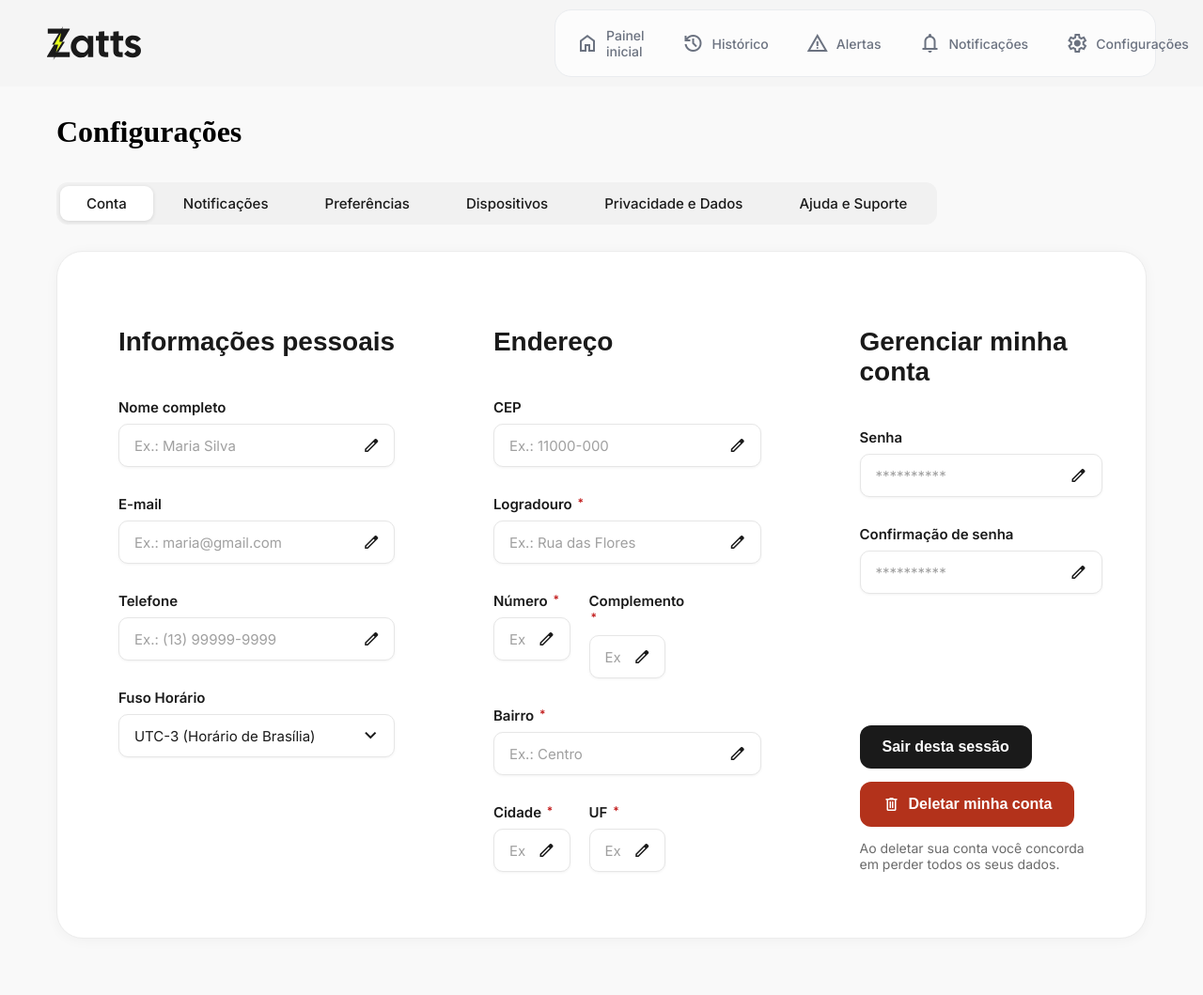
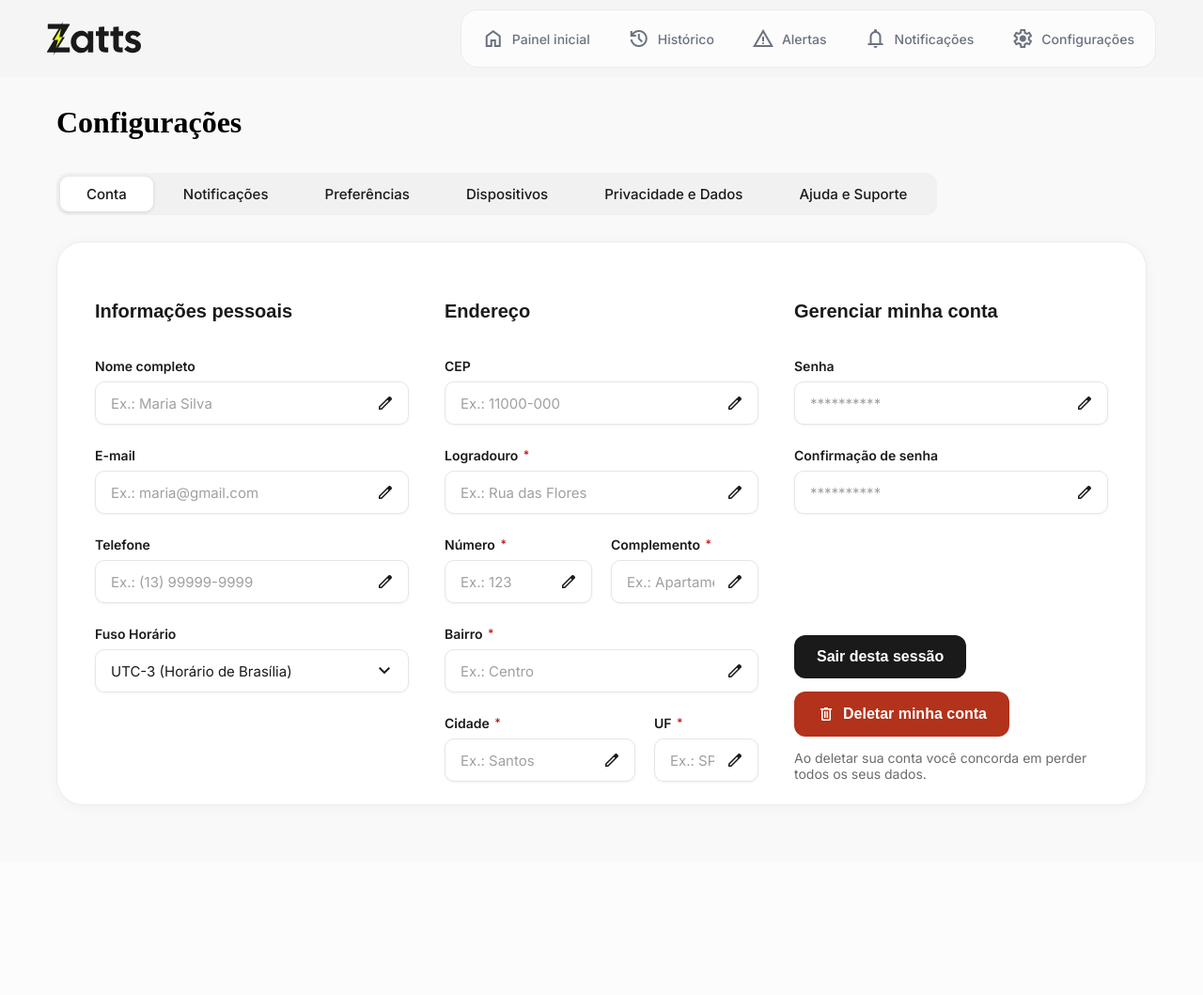
Before and after one commit to MariaVitoriaLopes/ZattsProject, a Spring app: page /configuracoes in a window 1280 px wide. Shown: the whole page at 94% size. After the commit the page ends 857 px from the top, so only its background shows below. Run offline with Thymeleaf, Linux system fonts and the light colour scheme; the template is opened without the code that fills it, so the values that code supplies are empty; some web fonts are replaced.

Commit message:
style - detalhes da ux

```diff
--- a/backend/src/main/resources/static/css/alertas.css
+++ b/backend/src/main/resources/static/css/alertas.css
@@ -100,7 +100,7 @@
 
 .alerta-linha {
     display: grid;
-    grid-template-columns: 2fr 1.15fr 1fr .85fr 90px;
+    grid-template-columns: 1.5fr 2fr 1fr .65fr 90px;
     align-items: stretch;
     border-bottom: 1px solid #d8d8d8;
     min-height: 82px;
--- a/backend/src/main/resources/static/css/configuracoes.css
+++ b/backend/src/main/resources/static/css/configuracoes.css
@@ -52,9 +52,9 @@
 
 .card-config {
     display: grid;
-    grid-template-columns: 602fr 583fr 528fr;
-    gap: 40px 10%;
-    padding: 40px 4% 70px 5.6%;
+    grid-template-columns: 1fr 1fr 1fr;
+    gap: 38px;
+    padding: 24px 40px;
     background-color: var(--fundo-0);
     border: 1px solid #ECECEC;
     border-radius: 28px;
@@ -64,13 +64,13 @@
 .coluna-config {
     display: flex;
     flex-direction: column;
-    gap: 30px;
+    gap: 24px;
     min-width: 0;
 }
 
 .configuracoes-container .secao-titulo {
     font-family: "Cal Sans", sans-serif;
-    font-size: 28px;
+    font-size: 20px;
     font-weight: 600;
     color: var(--fundo-900);
     margin-bottom: 14px;
@@ -83,7 +83,7 @@
 }
 
 .configuracoes-container .coluna-config .campo label {
-    font-size: 15px;
+    font-size: 14px;
     font-weight: 600;
     color: var(--fundo-900);
 }
@@ -316,7 +316,7 @@
 
 .linha-campos {
     display: flex;
-    gap: 5.6%;
+    gap: 12px;
 }
 
 .linha-campos .campo {
--- a/backend/src/main/resources/static/css/headerTelas.css
+++ b/backend/src/main/resources/static/css/headerTelas.css
@@ -47,7 +47,7 @@
 
 
 .menu-telas {
-    width: 50vw;
+    width: fit-content;
     display: flex;
     align-items: center;
     gap: 8px;
--- a/backend/src/main/resources/static/css/styles.css
+++ b/backend/src/main/resources/static/css/styles.css
@@ -954,11 +954,11 @@ section.titulo-dashboard {
 /* Formulário informações pessoais */
 
 .configuracoes-container .linha-campos {
-
+/*
     display: grid;
 
     grid-template-columns: repeat(3, 1fr);
-
+*/
     gap: 20px;
 
 }
```
Also changed, not shown: backend/src/main/resources/static/css/notificacoes.css (+9 -6 lines).
